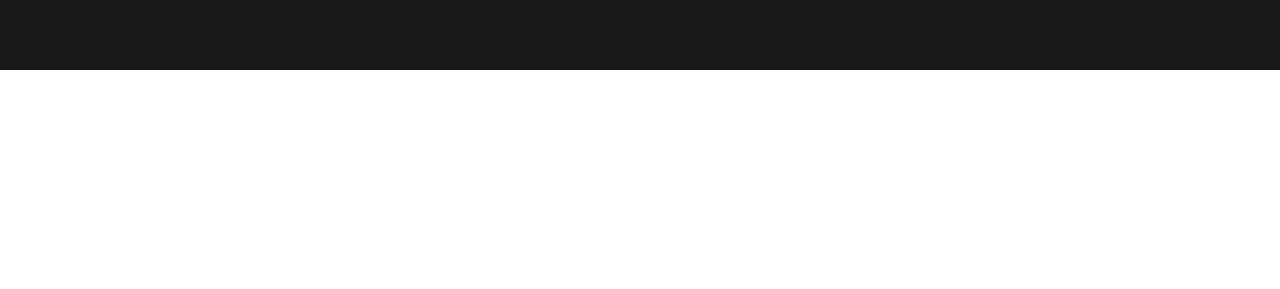
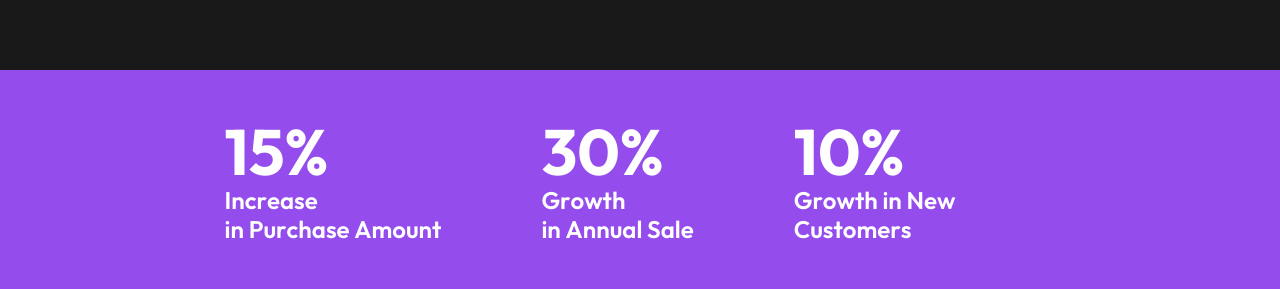
Before and after one commit to lelouch187/buds-business, a website: page app/index.html in a window 1280 px wide. Shown: the part 3180-3469 px from the top of the page. Before the commit the page ends 3250 px from the top, so only its background shows below. Drawn offline with Linux system fonts and the light colour scheme.

Commit message:
compleate static

```diff
--- a/app/index.html
+++ b/app/index.html
@@ -103,5 +103,21 @@
          class="phone__image" />
       </div>
    </section>
+   <section class="statistic">
+      <div class="statistic__items">
+         <div class="statistic__item">
+            <p class="statistic__number">15%</p>
+            <p class="statistic__text">Increase<br> in Purchase Amount</p>
+         </div>
+         <div class="statistic__item">
+            <p class="statistic__number">30%</p>
+            <p class="statistic__text">Growth<br> in Annual Sale</p>
+         </div>
+         <div class="statistic__item">
+            <p class="statistic__number">10%</p>
+            <p class="statistic__text">Growth in New<br>  Customers</p>
+         </div>
+      </div>
+   </section>
 </body>
 </html>
--- /dev/null
+++ b/app/scss/_statistic.scss
@@ -0,0 +1,29 @@
+.statistic {
+   height: 222px;
+   display: flex;
+   align-items: center;
+   justify-content: center;
+   background-color: $primary-color-01;
+   padding: 40px 0;
+}
+.statistic__items {
+   display: flex;
+   justify-content: center;
+   color: $grayscale-color-07;
+}
+.statistic__item {
+   display: flex;
+   flex-direction: column;
+   margin-right: 100px;
+}
+.statistic__number {
+   font-weight: 700;
+   font-size: 64px;
+   line-height: 106%;
+   font-feature-settings: 'liga' off;
+}
+.statistic__text {
+   font-weight: 600;
+   font-size: 24px;
+   line-height: 120%;
+}
--- a/app/scss/style.scss
+++ b/app/scss/style.scss
@@ -5,6 +5,7 @@
 @import 'main';
 @import 'about';
 @import 'phone';
+@import 'statistic';
 
 *{
    margin: 0;
```
Also changed, not shown: app/components/statistic.html (added, +16 -0 lines), app/pages/index.html (+1 -0 lines), app/css/style.min.css.
